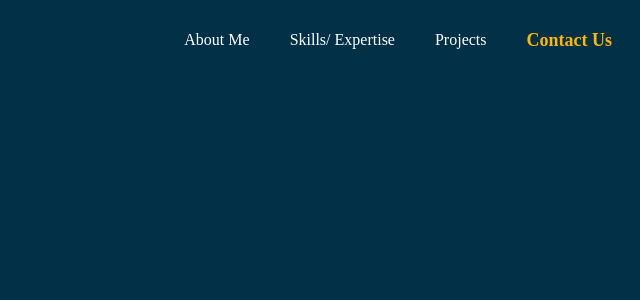
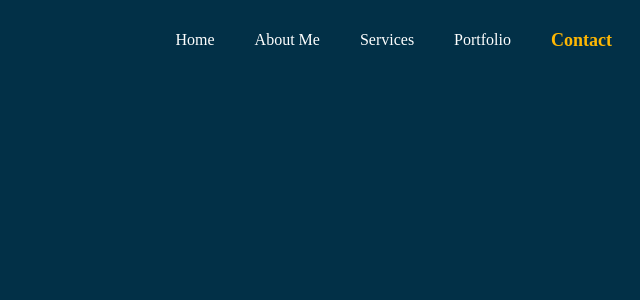
Before and after one commit to pat-gallardo/portfolio-website, a React (Create React App) app in the folder frontend/: page / in a window 1280 px wide. Shown: the top 300 px of the page, without its empty margins (640-1280 px from the left). Built offline with nearby package versions, Linux system fonts and the light colour scheme.

Commit message:
Refactored tab names added Home and Portfolio tabs

```diff
--- a/frontend/src/components/navbar.tsx
+++ b/frontend/src/components/navbar.tsx
@@ -6,10 +6,11 @@ import {
 import { useState } from "react"
 
 const menuItems = [
+  { value: 'home', label: 'Home', link: '#', textFormat:"text-base text-white"},
   { value: 'about', label: 'About Me', link: '#', textFormat:"text-base text-white"},
-  { value: 'skills', label: 'Skills/ Expertise', link: '#', textFormat:"text-base text-white"},
-  { value: 'projects', label: 'Projects', link: '#', textFormat:"text-base text-white"},
-  { value: 'contacts', label: 'Contact Us', link: '#', textFormat:"text-lg text-[#ffb703] font-bold",},
+  { value: 'services', label: 'Services', link: '#', textFormat:"text-base text-white"},
+  { value: 'portfolio', label: 'Portfolio', link: '#', textFormat:"text-base text-white"},
+  { value: 'contact', label: 'Contact', link: '#', textFormat:"text-lg text-[#ffb703] font-bold",},
 ];
 
 const Navbar = () => {
```
